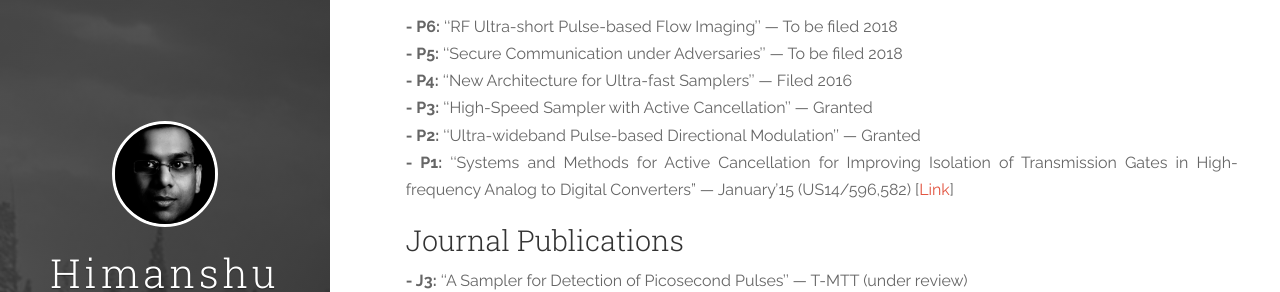
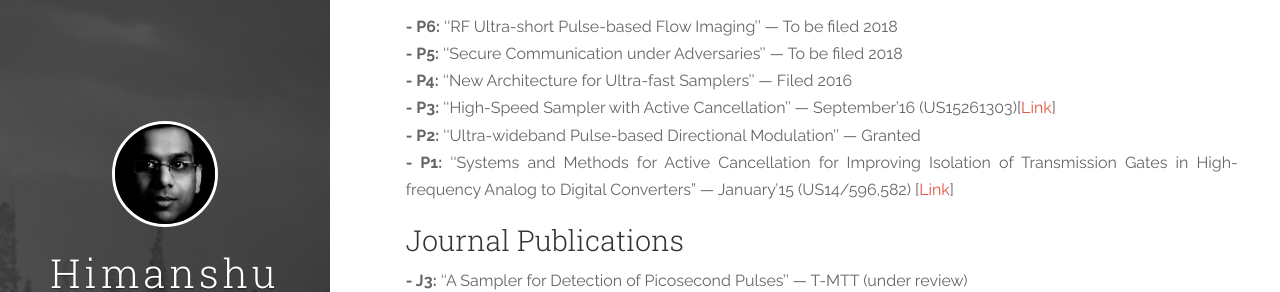
Before and after one commit to ahimanshu13/ahimanshu13.github.io, a Jekyll site: the page built from publications/index.md, in a window 1280 px wide and 1173 px high. Shown: the part 162-454 px from the top of the window. Built offline with Jekyll 4.4.1, drawn with Linux system fonts in a browser that asks for light colours; nearby versions of some CDN libraries.

Commit message:
Updated Patents

```diff
--- a/publications/index.md
+++ b/publications/index.md
@@ -9,7 +9,7 @@ published: true
 **- P6:** ''RF Ultra-short Pulse-based Flow Imaging'' --- To be filed 2018<br>
 **- P5:** ''Secure Communication under Adversaries'' --- To be filed 2018<br>
 **- P4:** ''New Architecture for Ultra-fast Samplers'' --- Filed 2016<br>
-**- P3:** ''High-Speed Sampler with Active Cancellation'' --- Granted<br>
+**- P3:** ''High-Speed Sampler with Active Cancellation'' --- September'16 (US15261303)[[Link](https://patents.google.com/patent/US20170076823A1/en){:target="_blank"}]<br>
 **- P2:** ''Ultra-wideband Pulse-based Directional Modulation'' --- Granted<br>
 **- P1:** ''Systems and Methods for Active Cancellation for Improving Isolation of Transmission Gates in High-frequency Analog to Digital Converters” --- January'15 (US14/596,582) [[Link](https://www.google.com/patents/US9246505){:target="_blank"}]<br>
 
```
